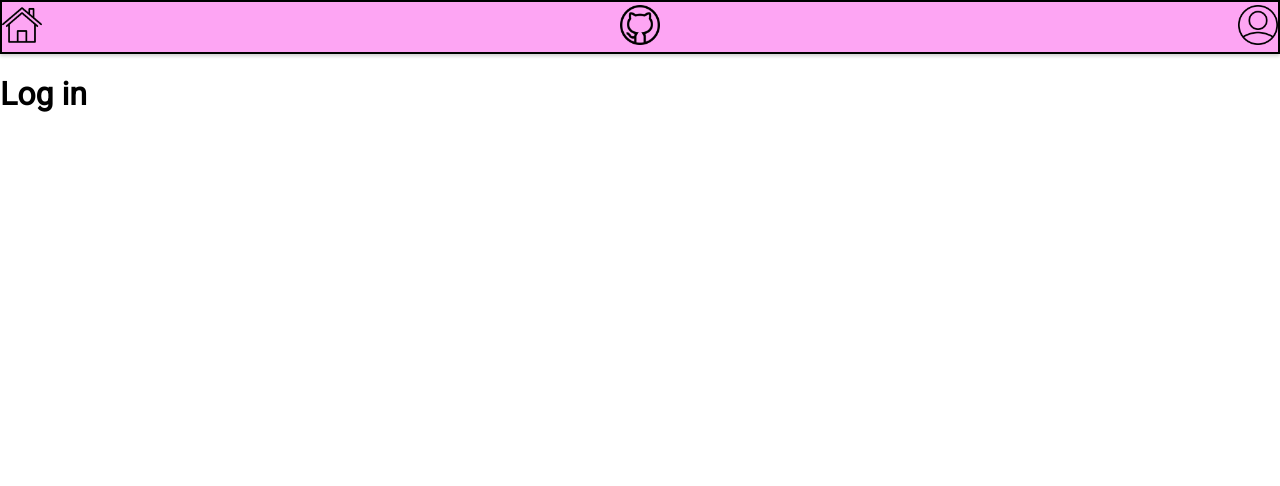
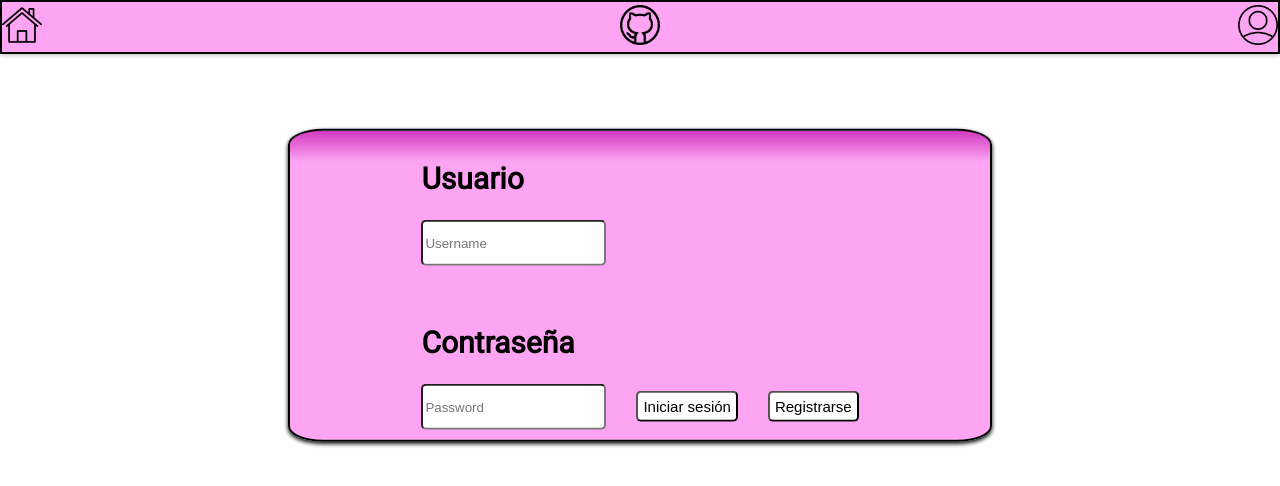
Before and after one commit to SebastianCanoMena/Mate-Facil, a React (Create React App) app: page /login in a window 1280 px wide. Shown: the top 486 px of the page. Built offline with nearby package versions, Linux system fonts and the light colour scheme.

Commit message:
finished login component

```diff
--- a/src/components/Login.js
+++ b/src/components/Login.js
@@ -3,8 +3,22 @@ import react from 'react';
 export default function Login(){
 
     return(
-        <div className='Login'>
-                <h1>Log in</h1>
+        <div className='Login-center'>
+            <div className='Login-center2'>
+
+                <form>
+
+                    <h3 className='Login-h3'>Usuario</h3>
+                    <br/>
+                    <input type='text' placeholder='Username' className='login-input' />
+                    <br/><br/>
+                    <h3 className='Login-h3'>Contraseña</h3>
+                    <br/>
+                    <input type='password' placeholder='Password' className='login-input' />
+                    <button className='Login-button'>Iniciar sesión</button>
+                    <button className='Login-button'>Registrarse</button>
+                </form>
+            </div>
         </div>
     )
 }
```
